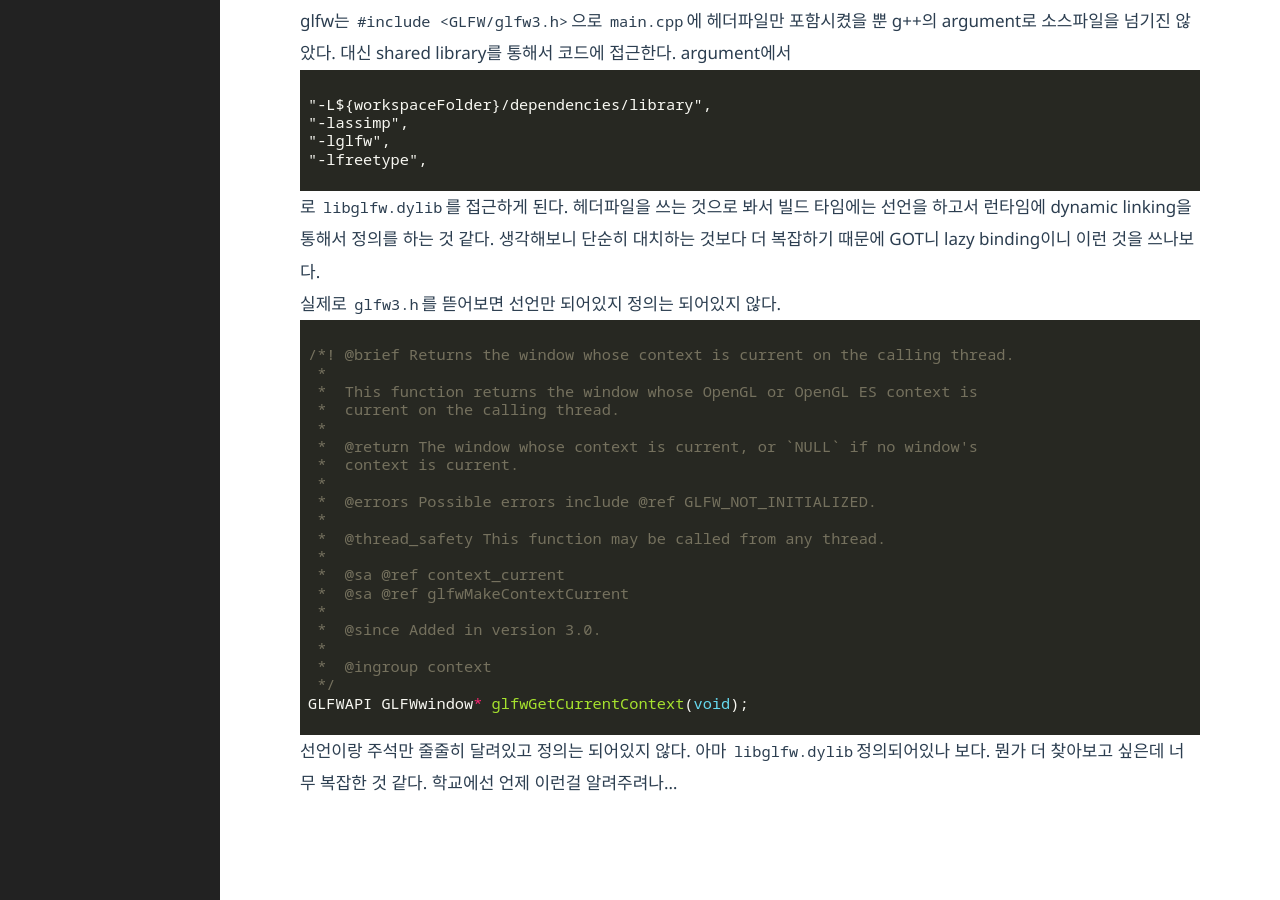
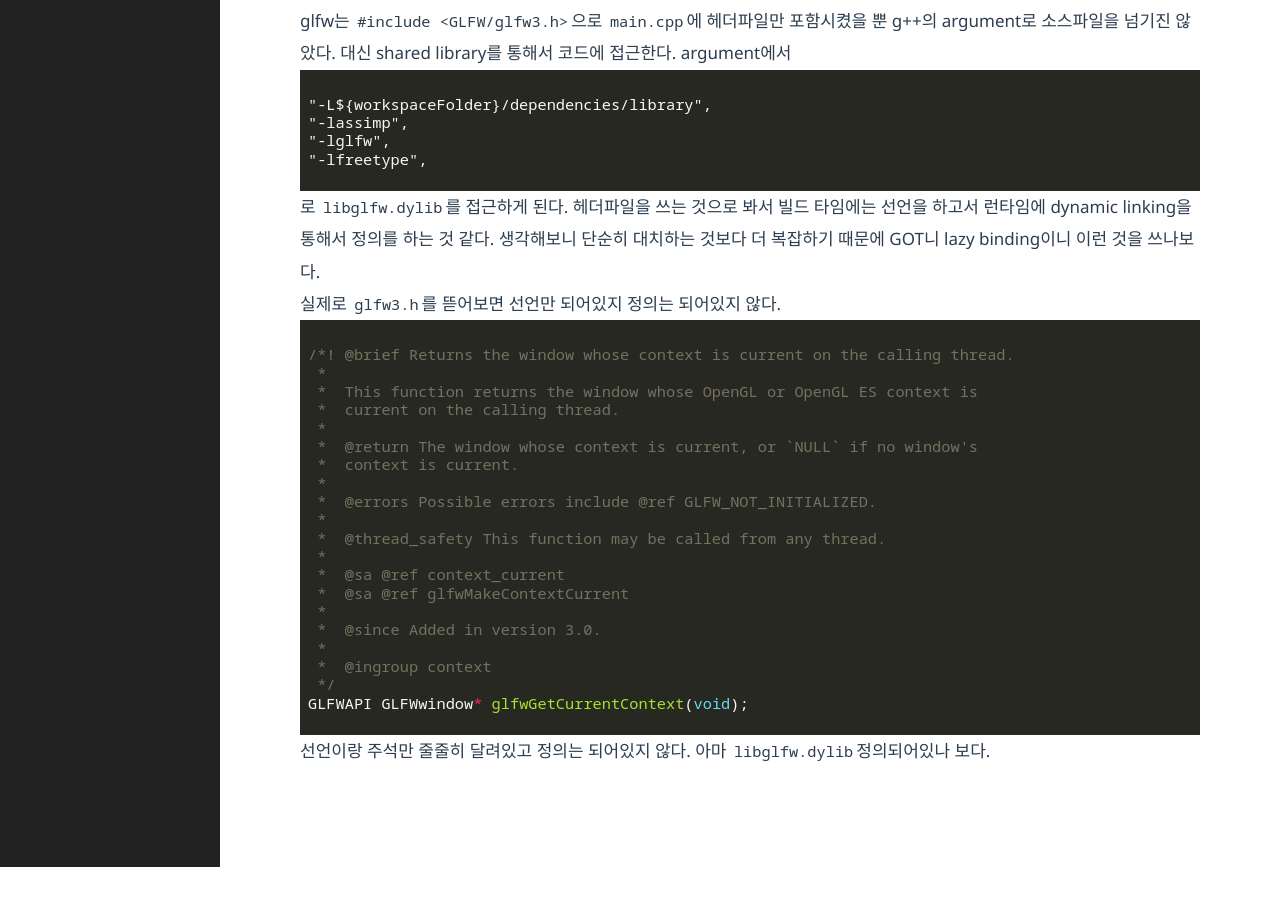
Before and after one commit to jiwon1304/jiwon1304.github.io, a Jekyll site: the page built from _posts/2024-01-14-opengl-setup2.markdown, in a window 1280 px wide and 900 px high, scrolled down 3909 px. Built offline with Jekyll 4.4.1, drawn with Linux system fonts in a browser that asks for light colours; some web fonts are replaced; after the commit the page ends 4776 px from its top, so only the background shows below that.

````diff
--- a/_posts/2024-01-14-opengl-setup2.markdown
+++ b/_posts/2024-01-14-opengl-setup2.markdown
@@ -198,4 +198,4 @@ glfw는 `#include <GLFW/glfw3.h>`으로 `main.cpp`에 헤더파일만 포함시
  */
 GLFWAPI GLFWwindow* glfwGetCurrentContext(void);
 ```
-선언이랑 주석만 줄줄히 달려있고 정의는 되어있지 않다. 아마 `libglfw.dylib`정의되어있나 보다. 뭔가 더 찾아보고 싶은데 너무 복잡한 것 같다. 학교에선 언제 이런걸 알려주려나...
+선언이랑 주석만 줄줄히 달려있고 정의는 되어있지 않다. 아마 `libglfw.dylib`정의되어있나 보다.
````
Also changed, not shown: _posts/_2023-08-26-opengl-setup.markdown (renamed from _posts/2023-08-26-opengl-setup.markdown), _posts/_2024-10-05-testestest.md (renamed from _posts/2024-10-05-testestest.md).
